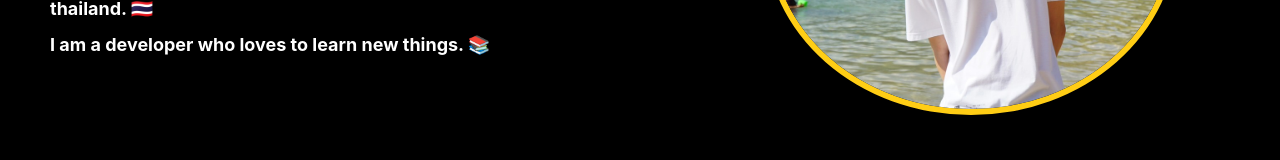
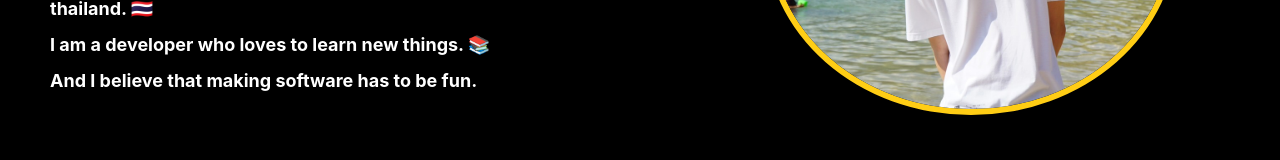
Before and after one commit to NuntapongS/my-portfolio, a React (Create React App) app: page / in a window 1280 px wide. Shown: the part 591-751 px from the top of the page. Built offline with nearby package versions, Linux system fonts and the light colour scheme.

Commit message:
add: my interview4

```diff
--- a/src/components/mySkills.tsx
+++ b/src/components/mySkills.tsx
@@ -6,6 +6,7 @@ export interface IMySkills {
   myInterview1: string;
   myInterview2: string;
   myInterview3: string;
+  myInterview4: string;
 }
 
 const mySkills = () => {
--- a/src/components/whoAmI.tsx
+++ b/src/components/whoAmI.tsx
@@ -18,6 +18,7 @@ const WhoAmI = () => {
             <h2 className="content">{word.myInterview1}</h2>
             <h2 className="content">{word.myInterview2}</h2>
             <h2 className="content">{word.myInterview3}</h2>
+            <h2 className="content">{word.myInterview4}</h2>
           </h2>
         </div>
         <div>
--- a/src/lang/word.json
+++ b/src/lang/word.json
@@ -2,6 +2,7 @@
   "myInterview1": "My name is Nuntapong `Pat` Siripanyawong. 👨‍💻 ",
   "myInterview2": "I am freelance developer and intern student at ODDS| from thailand. 🇹🇭",
   "myInterview3": "I am a developer who loves to learn new things. 📚",
+  "myInterview4": "And I believe that making software has to be fun.",
   "backendSkills": "Java, SpringBoot, Golang, Nodejs, Express, MySQL, MongoDB.",
   "frontendSkills": "JavaScripts, TypeScripts, React, Angular, Css."
 }
```
